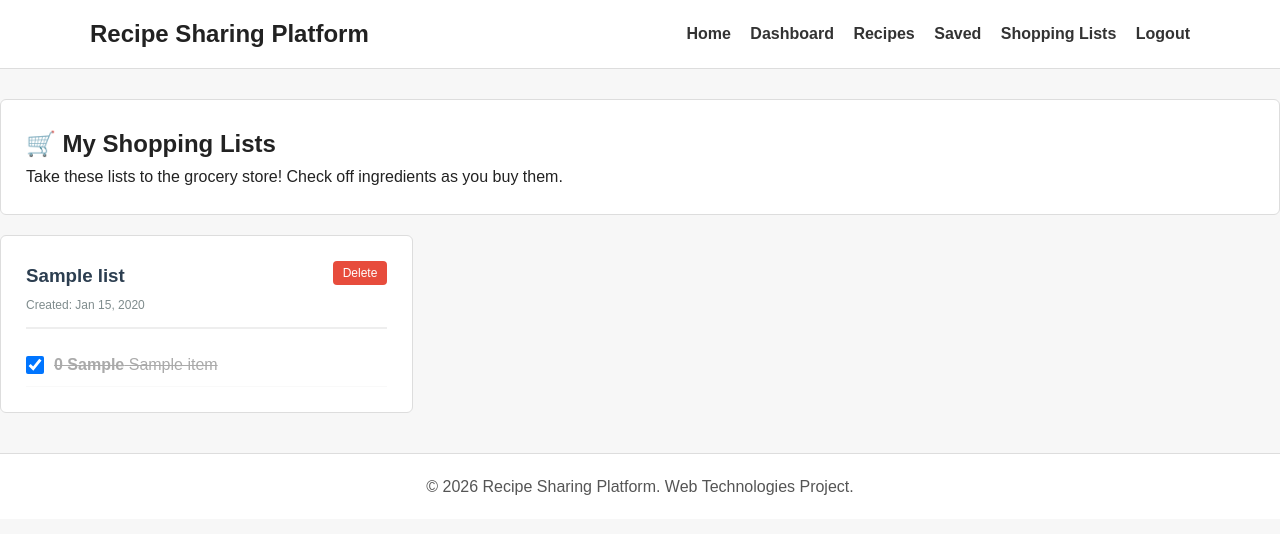
After one commit to IslamMuhammadTanzimul/WebTechProject, a PHP site: page /user/shopping_lists.php in a window 1280 px wide. The commit adds this page. Shown: the top 534 px of the page. Run offline with PHP 8.4, Linux system fonts and the light colour scheme; the visitor is signed in with stand-in values (Sample User, id 1); tables that the repository leaves empty hold one stand-in row (values such as "Sample post").

Commit message:
add shopping lists page for user management

```diff
--- a/includes/header.php
+++ b/includes/header.php
@@ -12,11 +12,13 @@ if (!isset($base_url)) {
 
 <!DOCTYPE html>
 <html lang="en">
+
 <head>
     <meta charset="UTF-8">
     <title><?php echo htmlspecialchars($page_title); ?></title>
     <link rel="stylesheet" href="<?php echo $base_url; ?>assets/css/style.css">
 </head>
+
 <body>
 
     <header class="main-header">
@@ -33,6 +35,7 @@ if (!isset($base_url)) {
                         <a href="<?php echo $base_url; ?>user/dashboard.php">Dashboard</a>
                         <a href="<?php echo $base_url; ?>user/recipes.php">Recipes</a>
                         <a href="<?php echo $base_url; ?>user/saved.php">Saved</a>
+                        <a href="<?php echo $base_url; ?>user/shopping_lists.php">Shopping Lists</a>
                     <?php } ?>
 
                     <a href="<?php echo $base_url; ?>logout.php">Logout</a>
--- /dev/null
+++ b/user/shopping_lists.php
@@ -0,0 +1,81 @@
+<?php
+// user/shopping_lists.php
+$page_title = "My Shopping Lists - Recipe Sharing Platform";
+$base_url = "../";
+include "../includes/header.php";
+
+require_once "../config/db_connect.php";
+require_once "../includes/auth.php";
+require_once "../models/ShoppingListModel.php";
+
+// Protect the route
+require_role("user", $base_url);
+
+$user_id = $_SESSION['user_id'];
+
+// Fetch all lists for this user
+$shopping_lists = getUserShoppingLists($conn, $user_id);
+?>
+
+<div class="card">
+    <h2>🛒 My Shopping Lists</h2>
+    <p>Take these lists to the grocery store! Check off ingredients as you buy them.</p>
+</div>
+
+<?php if (empty($shopping_lists)): ?>
+    <div class="card" style="text-align: center;">
+        <p>You don't have any shopping lists yet.</p>
+        <a href="recipes.php" class="btn" style="margin-top: 10px;">Browse Recipes to add items</a>
+    </div>
+<?php else: ?>
+
+    <div style="display: grid; grid-template-columns: repeat(auto-fill, minmax(350px, 1fr)); gap: 20px;">
+        <?php foreach ($shopping_lists as $list): ?>
+            <?php
+                // Fetch the items for this specific list
+                $items = getListItems($conn, $list['id'], $user_id);
+            ?>
+
+            <div class="card" style="margin-bottom: 0;">
+                <div style="display: flex; justify-content: space-between; align-items: flex-start; border-bottom: 2px solid #eee; padding-bottom: 10px; margin-bottom: 15px;">
+                    <div>
+                        <h3 style="margin: 0; color: #2c3e50;"><?php echo htmlspecialchars($list['name']); ?></h3>
+                        <span style="font-size: 12px; color: #7f8c8d;">
+                            Created: <?php echo date("M j, Y", strtotime($list['created_at'])); ?>
+                        </span>
+                    </div>
+
+                    <button class="delete-list-btn" data-list-id="<?php echo $list['id']; ?>"
+                            style="background: #e74c3c; color: white; border: none; padding: 5px 10px; border-radius: 4px; cursor: pointer; font-size: 12px;">
+                        Delete
+                    </button>
+                </div>
+
+                <?php if (empty($items)): ?>
+                    <p style="color: #999; font-style: italic;">No items in this list.</p>
+                <?php else: ?>
+                    <ul style="list-style: none; padding: 0; margin: 0;">
+                        <?php foreach ($items as $item): ?>
+                            <li style="padding: 8px 0; border-bottom: 1px solid #f9f9f9; display: flex; align-items: center; gap: 10px;">
+
+                                <input type="checkbox" class="item-checkbox"
+                                       data-item-id="<?php echo $item['id']; ?>"
+                                       style="width: 18px; height: 18px; cursor: pointer;"
+                                       <?php echo $item['is_checked'] ? 'checked' : ''; ?>>
+
+                                <span class="item-text" style="<?php echo $item['is_checked'] ? 'text-decoration: line-through; color: #aaa;' : ''; ?>">
+                                    <strong><?php echo floatval($item['quantity']) . ' ' . htmlspecialchars($item['unit']); ?></strong>
+                                    <?php echo htmlspecialchars($item['ingredient_name']); ?>
+                                </span>
+                            </li>
+                        <?php endforeach; ?>
+                    </ul>
+                <?php endif; ?>
+            </div>
+
+        <?php endforeach; ?>
+    </div>
+
+<?php endif; ?>
+
+<?php include "../includes/footer.php"; ?>
```
Lines whose indentation alone changed are shown as unchanged.
